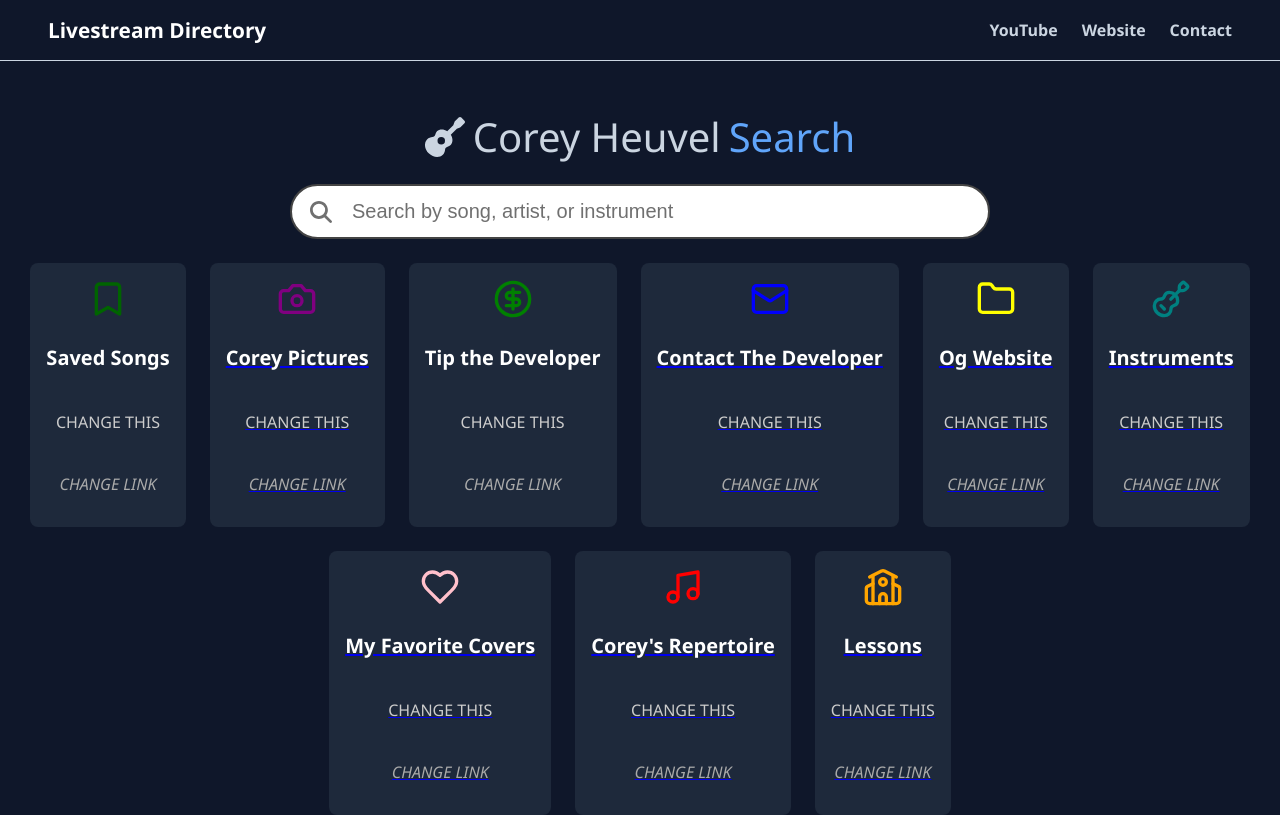
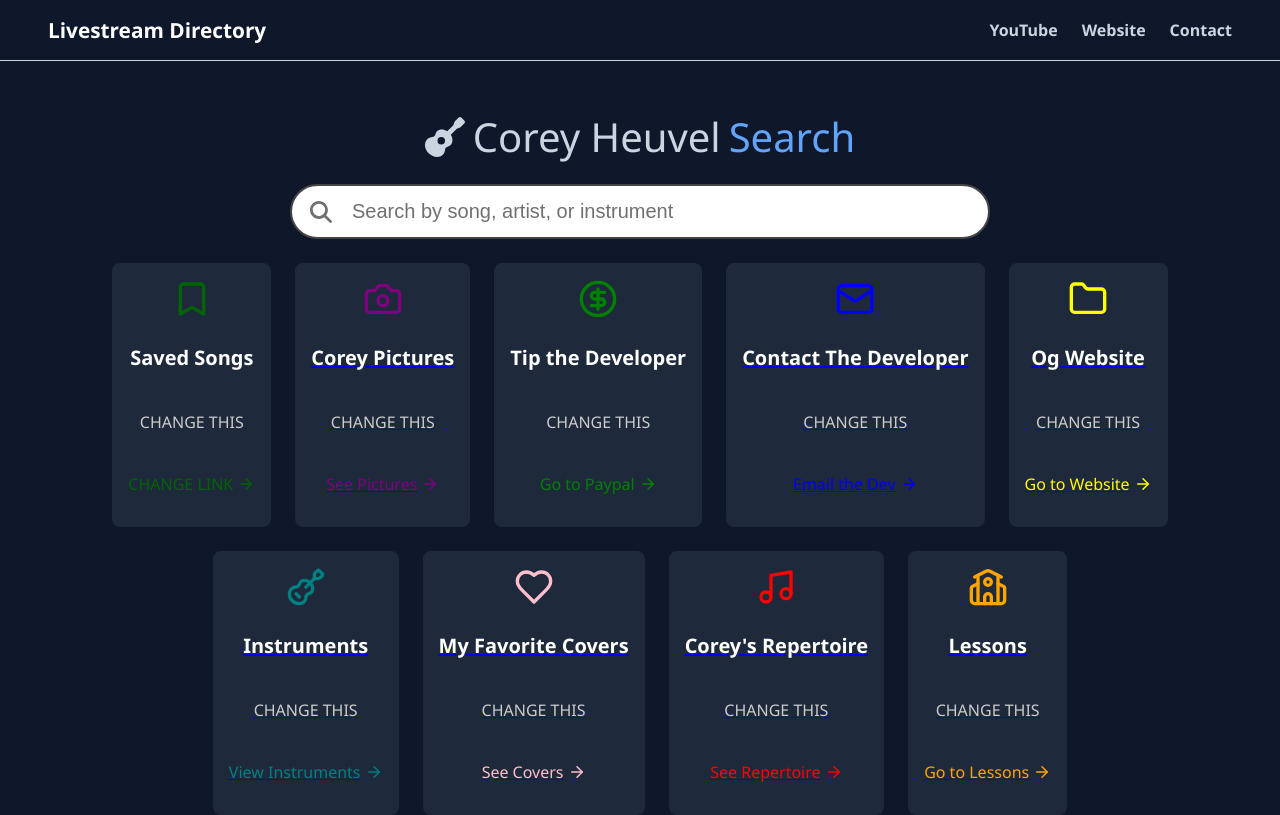
Before and after one commit to MichaelT-178/VueLivestreamDirectory, a Vue app: page / in a window 1280 px wide. Built offline with nearby package versions, Linux system fonts and the light colour scheme.

Commit message:
Updated HomeCard

```diff
--- a/src/assets/Home/CardData.json
+++ b/src/assets/Home/CardData.json
@@ -13,7 +13,7 @@
             "iconColor": "purple",
             "title": "Corey Pictures",
             "description": "",
-            "linkTitle": "",
+            "linkTitle": "See Pictures",
             "route": "/photos"
         },
         {
@@ -21,7 +21,7 @@
             "iconColor": "green",
             "title": "Tip the Developer",
             "description": "",
-            "linkTitle": "",
+            "linkTitle": "Go to Paypal",
             "route": ""
         },
         {
@@ -29,7 +29,7 @@
             "iconColor": "blue",
             "title": "Contact The Developer",
             "description": "",
-            "linkTitle": "",
+            "linkTitle": "Email the Dev",
             "route": "/contact"
         },
         {
@@ -37,7 +37,7 @@
             "iconColor": "yellow",
             "title": "Og Website",
             "description": "",
-            "linkTitle": "",
+            "linkTitle": "Go to Website",
             "route": "https://www.swiftcolors.com/"
         },
         {
@@ -45,7 +45,7 @@
             "iconColor": "teal",
             "title": "Instruments",
             "description": "",
-            "linkTitle": "",
+            "linkTitle": "View Instruments",
             "route": "/instruments"
         },
         {
@@ -53,7 +53,7 @@
             "iconColor": "pink",
             "title": "My Favorite Covers",
             "description": "",
-            "linkTitle": "",
+            "linkTitle": "See Covers",
             "route": "/favorites"
         },
         {
@@ -61,7 +61,7 @@
             "iconColor": "red",
             "title": "Corey's Repertoire",
             "description": "",
-            "linkTitle": "",
+            "linkTitle": "See Repertoire",
             "route": "/repertoire"
         },
         {
@@ -69,7 +69,7 @@
             "iconColor": "orange",
             "title": "Lessons",
             "description": "",
-            "linkTitle": "",
+            "linkTitle": "Go to Lessons",
             "route": "/patreon-sign-in"
         }
     ]
--- a/src/components/HomeCard.vue
+++ b/src/components/HomeCard.vue
@@ -16,8 +16,18 @@
     <p style="color: #ccc;">
       {{ card.description || 'CHANGE THIS' }}
     </p>
-    <p style="color: #aaa; font-style: italic;">
+    <p
+      class="link-with-icon"
+      :style="{ color: card.iconColor || '#aaa' }"
+    >
       {{ card.linkTitle || 'CHANGE LINK' }}
+      <component
+        v-if="ArrowIcon"
+        :is="ArrowIcon"
+        :stroke-color="card.iconColor"
+        :width="18"
+        style="margin-left: 0.25rem;"
+      />
     </p>
   </component>
 </template>
@@ -34,16 +44,21 @@ const props = defineProps({
 });
 
 const isExternalLink = computed(() => {
-  return typeof props.card.route === 'string' && props.card.route.startsWith('http');
+  return (
+    typeof props.card.route === 'string' && props.card.route.startsWith('http')
+  );
 });
 
 const isInternalLink = computed(() => {
-  return typeof props.card.route === 'string' && props.card.route.startsWith('/');
+  return (
+    typeof props.card.route === 'string' && props.card.route.startsWith('/')
+  );
 });
 
 const linkTag = computed(() => {
   if (isInternalLink.value) return 'router-link';
   if (isExternalLink.value) return 'a';
+
   return 'div';
 });
 
@@ -64,6 +79,9 @@ const linkProps = computed(() => {
 const IconComponent = computed(() => {
   return iconMap[props.card.icon?.toLowerCase()] || null;
 });
+
+const ArrowIcon = computed(() => iconMap['arrowright']);
+
 </script>
 
 <style scoped>
@@ -74,6 +92,8 @@ const IconComponent = computed(() => {
   transform: scale(1.03);
 }
 
-/* 94A3B8 -> Description Color */
-/* rgb(20 83 45 / .3) -> Circle opacity */
+.link-with-icon {
+  display: flex;
+  align-items: center;
+}
 </style>
```
